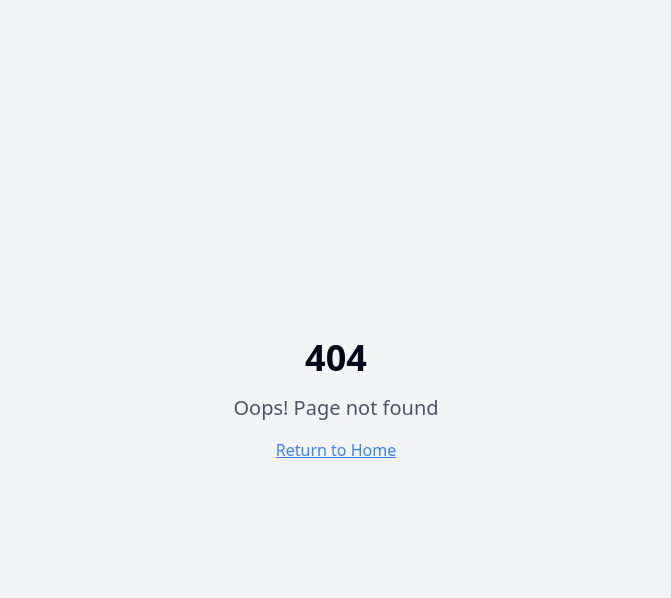
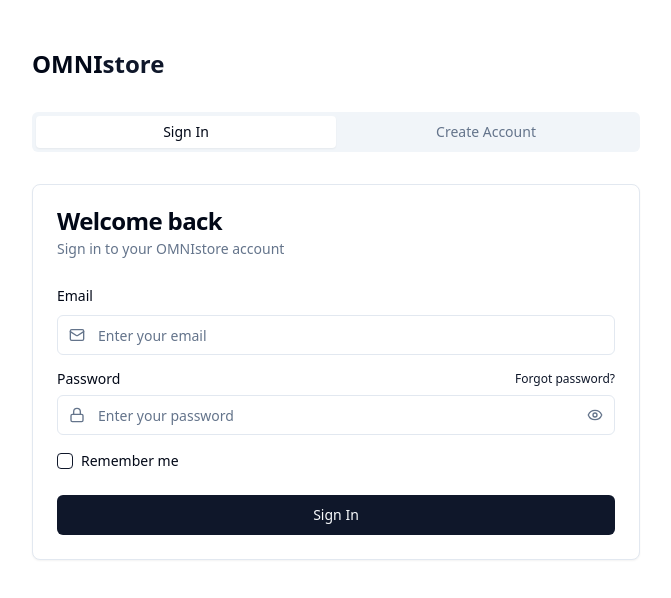
Before and after one commit to Yetesh-ideas/OMNI-mart, a React (Vite) app: page /auth in a window 1280 px wide. Before the commit this address had no page. Shown: the top 598 px of the page, without its empty margins (304-975 px from the left). Built offline with nearby package versions, Linux system fonts and the light colour scheme.

Commit message:
Add sign up and login pages

```diff
--- a/src/App.tsx
+++ b/src/App.tsx
@@ -1,9 +1,11 @@
+
 import { Toaster } from "@/components/ui/toaster";
 import { Toaster as Sonner } from "@/components/ui/sonner";
 import { TooltipProvider } from "@/components/ui/tooltip";
 import { QueryClient, QueryClientProvider } from "@tanstack/react-query";
 import { BrowserRouter, Routes, Route } from "react-router-dom";
 import Index from "./pages/Index";
+import Auth from "./pages/Auth";
 import NotFound from "./pages/NotFound";
 
 const queryClient = new QueryClient();
@@ -16,6 +18,7 @@ const App = () => (
       <BrowserRouter>
         <Routes>
           <Route path="/" element={<Index />} />
+          <Route path="/auth" element={<Auth />} />
           {/* ADD ALL CUSTOM ROUTES ABOVE THE CATCH-ALL "*" ROUTE */}
           <Route path="*" element={<NotFound />} />
         </Routes>
--- a/src/components/ui/tabs.tsx
+++ b/src/components/ui/tabs.tsx
@@ -1,3 +1,4 @@
+
 import * as React from "react"
 import * as TabsPrimitive from "@radix-ui/react-tabs"
 
--- /dev/null
+++ b/src/pages/Auth.tsx
@@ -0,0 +1,214 @@
+
+import { useState } from "react";
+import { Link } from "react-router-dom";
+import { Button } from "@/components/ui/button";
+import { Input } from "@/components/ui/input";
+import { Tabs, TabsContent, TabsList, TabsTrigger } from "@/components/ui/tabs";
+import { Card, CardContent, CardDescription, CardFooter, CardHeader, CardTitle } from "@/components/ui/card";
+import { Label } from "@/components/ui/label";
+import { Checkbox } from "@/components/ui/checkbox";
+import { Eye, EyeOff, Lock, Mail, User } from "lucide-react";
+import { toast } from "sonner";
+
+const Auth = () => {
+  const [showPassword, setShowPassword] = useState(false);
+  const [loading, setLoading] = useState(false);
+
+  const handleLogin = (e: React.FormEvent) => {
+    e.preventDefault();
+    setLoading(true);
+
+    // Simulate login process
+    setTimeout(() => {
+      setLoading(false);
+      toast.success("Successfully logged in!");
+      // Would normally redirect to dashboard or homepage after login
+    }, 1500);
+  };
+
+  const handleSignup = (e: React.FormEvent) => {
+    e.preventDefault();
+    setLoading(true);
+
+    // Simulate signup process
+    setTimeout(() => {
+      setLoading(false);
+      toast.success("Account created successfully!");
+      // Would normally redirect to dashboard or homepage after signup
+    }, 1500);
+  };
+
+  return (
+    <div className="container max-w-screen-sm mx-auto px-4 py-12 animate-fade-in">
+      <Link to="/" className="inline-flex items-center text-2xl font-bold mb-8">
+        OMNI<span className="text-primary">store</span>
+      </Link>
+
+      <Tabs defaultValue="login" className="w-full">
+        <TabsList className="grid grid-cols-2 w-full mb-8">
+          <TabsTrigger value="login">Sign In</TabsTrigger>
+          <TabsTrigger value="signup">Create Account</TabsTrigger>
+        </TabsList>
+
+        <TabsContent value="login">
+          <Card>
+            <CardHeader>
+              <CardTitle>Welcome back</CardTitle>
+              <CardDescription>
+                Sign in to your OMNIstore account
+              </CardDescription>
+            </CardHeader>
+            <form onSubmit={handleLogin}>
+              <CardContent className="space-y-4">
+                <div className="space-y-2">
+                  <Label htmlFor="email">Email</Label>
+                  <div className="relative">
+                    <Mail className="absolute left-3 top-3 h-4 w-4 text-muted-foreground" />
+                    <Input
+                      id="email"
+                      type="email"
+                      placeholder="Enter your email"
+                      className="pl-10"
+                      required
+                    />
+                  </div>
+                </div>
+
+                <div className="space-y-2">
+                  <div className="flex justify-between items-center">
+                    <Label htmlFor="password">Password</Label>
+                    <Link to="/forgot-password" className="text-xs text-primary hover:underline">
+                      Forgot password?
+                    </Link>
+                  </div>
+                  <div className="relative">
+                    <Lock className="absolute left-3 top-3 h-4 w-4 text-muted-foreground" />
+                    <Input
+                      id="password"
+                      type={showPassword ? "text" : "password"}
+                      placeholder="Enter your password"
+                      className="pl-10"
+                      required
+                    />
+                    <button
+                      type="button"
+                      onClick={() => setShowPassword(!showPassword)}
+                      className="absolute right-3 top-3"
+                      aria-label={showPassword ? "Hide password" : "Show password"}
+                    >
+                      {showPassword ? (
+                        <EyeOff className="h-4 w-4 text-muted-foreground" />
+                      ) : (
+                        <Eye className="h-4 w-4 text-muted-foreground" />
+                      )}
+                    </button>
+                  </div>
+                </div>
+
+                <div className="flex items-center space-x-2">
+                  <Checkbox id="remember" />
+                  <Label htmlFor="remember" className="text-sm font-normal">Remember me</Label>
+                </div>
+              </CardContent>
+
+              <CardFooter>
+                <Button type="submit" className="w-full" disabled={loading}>
+                  {loading ? "Signing in..." : "Sign In"}
+                </Button>
+              </CardFooter>
+            </form>
+          </Card>
+        </TabsContent>
+
+        <TabsContent value="signup">
+          <Card>
+            <CardHeader>
+              <CardTitle>Create an account</CardTitle>
+              <CardDescription>
+                Join OMNIstore and discover premium products
+              </CardDescription>
+            </CardHeader>
+            <form onSubmit={handleSignup}>
+              <CardContent className="space-y-4">
+                <div className="space-y-2">
+                  <Label htmlFor="signup-name">Full Name</Label>
+                  <div className="relative">
+                    <User className="absolute left-3 top-3 h-4 w-4 text-muted-foreground" />
+                    <Input
+                      id="signup-name"
+                      type="text"
+                      placeholder="Enter your full name"
+                      className="pl-10"
+                      required
+                    />
+                  </div>
+                </div>
+
+                <div className="space-y-2">
+                  <Label htmlFor="signup-email">Email</Label>
+                  <div className="relative">
+                    <Mail className="absolute left-3 top-3 h-4 w-4 text-muted-foreground" />
+                    <Input
+                      id="signup-email"
+                      type="email"
+                      placeholder="Enter your email"
+                      className="pl-10"
+                      required
+                    />
+                  </div>
+                </div>
+
+                <div className="space-y-2">
+                  <Label htmlFor="signup-password">Password</Label>
+                  <div className="relative">
+                    <Lock className="absolute left-3 top-3 h-4 w-4 text-muted-foreground" />
+                    <Input
+                      id="signup-password"
+                      type={showPassword ? "text" : "password"}
+                      placeholder="Create a password"
+                      className="pl-10"
+                      required
+                    />
+                    <button
+                      type="button"
+                      onClick={() => setShowPassword(!showPassword)}
+                      className="absolute right-3 top-3"
+                      aria-label={showPassword ? "Hide password" : "Show password"}
+                    >
+                      {showPassword ? (
+                        <EyeOff className="h-4 w-4 text-muted-foreground" />
+                      ) : (
+                        <Eye className="h-4 w-4 text-muted-foreground" />
+                      )}
+                    </button>
+                  </div>
+                  <p className="text-muted-foreground text-xs mt-1">
+                    Password must be at least 8 characters long
+                  </p>
+                </div>
+
+                <div className="flex items-center space-x-2">
+                  <Checkbox id="terms" required />
+                  <Label htmlFor="terms" className="text-sm font-normal">
+                    I agree to the{" "}
+                    <Link to="/terms" className="text-primary hover:underline">terms of service</Link>
+                    {" "}and{" "}
+                    <Link to="/privacy" className="text-primary hover:underline">privacy policy</Link>
+                  </Label>
+                </div>
+              </CardContent>
+
+              <CardFooter>
+                <Button type="submit" className="w-full" disabled={loading}>
+                  {loading ? "Creating account..." : "Create Account"}
+                </Button>
+              </CardFooter>
+            </form>
+          </Card>
+        </TabsContent>
+      </Tabs>
+    </div>
+  );
+};
+
+export default Auth;
```
